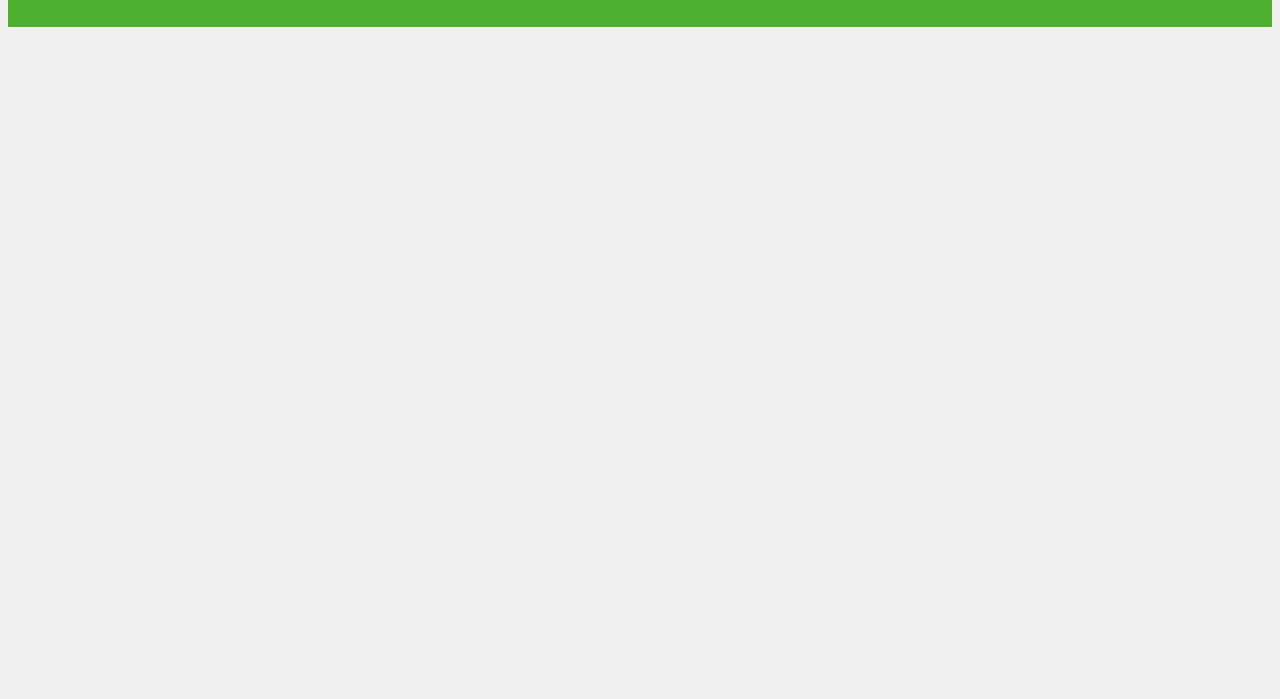
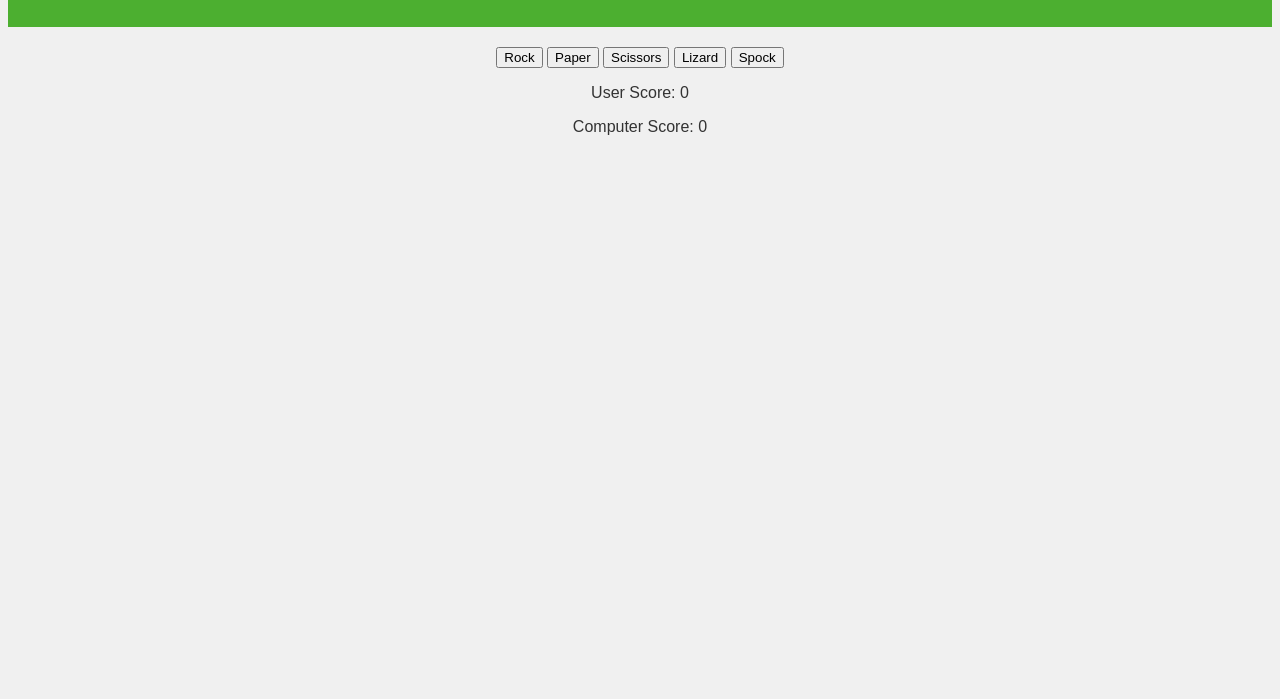
Before and after one commit to Chrizz888/Project2, a plain HTML site: page index.html in a window 1280 px wide. Shown: the part 101-800 px from the top of the page. Drawn offline with Linux system fonts and the light colour scheme.

Commit message:
Added Buttons and set up span in Paragraph for Score

```diff
--- a/index.html
+++ b/index.html
@@ -12,9 +12,16 @@
         </header>
         <main>
             <section id="Game">
+                <button id="rock">Rock</button>
+                <button id="paper">Paper</button>
+                <button id="scissors">Scissors</button>
+                <button id="lizard">Lizard</button>
+                <button id="spock">Spock</button>
                 <!--Play-->
             </section>
         <section id="Scoreboard">
+            <p>User Score: <span id="userScore">0</span></p>
+            <p>Computer Score: <span id="computerScore">0</span></p>
             <!--Score-->
         </section>
         </main>
```
Also changed, not shown: script.js (line endings or trailing spaces).
